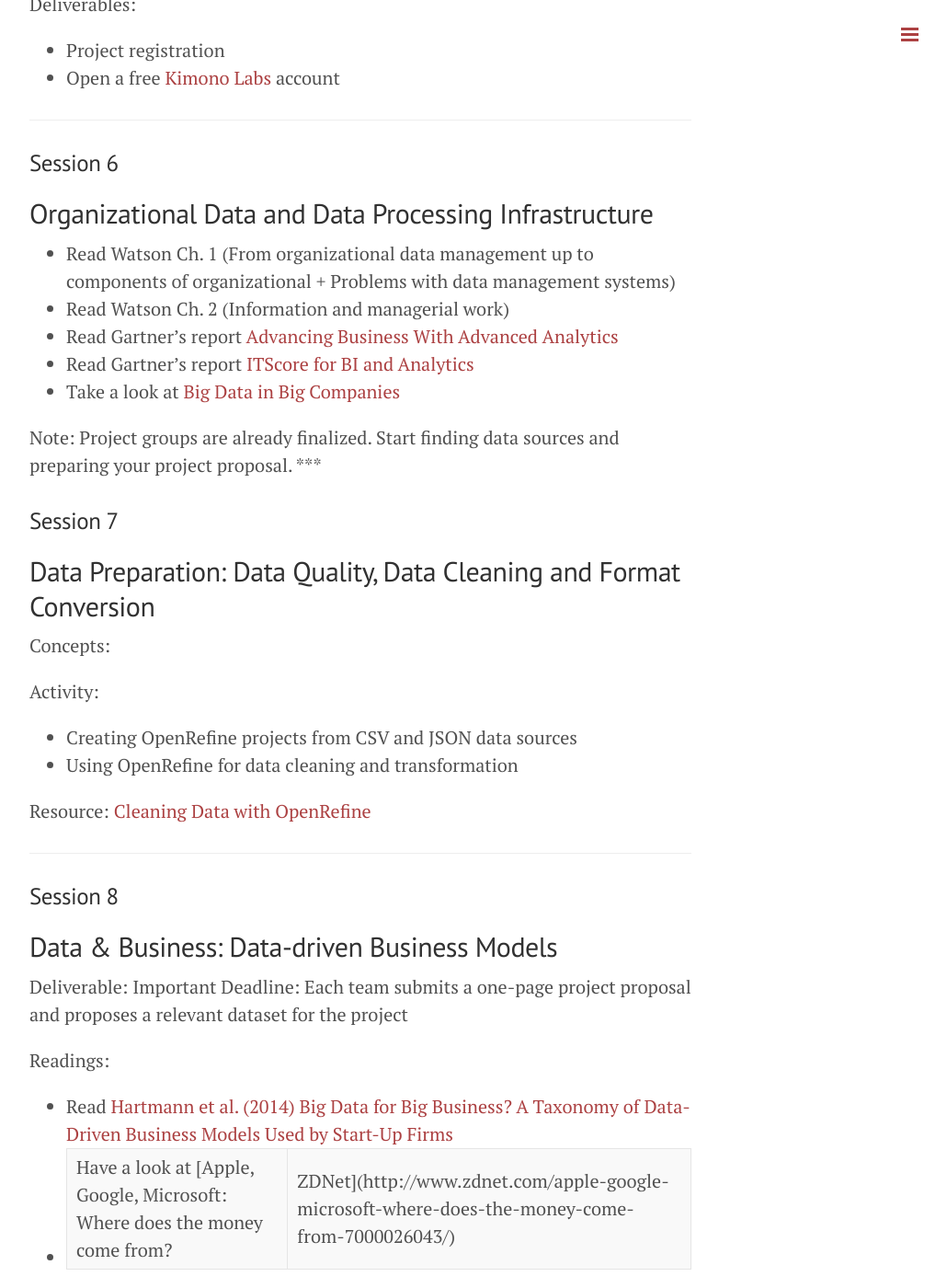
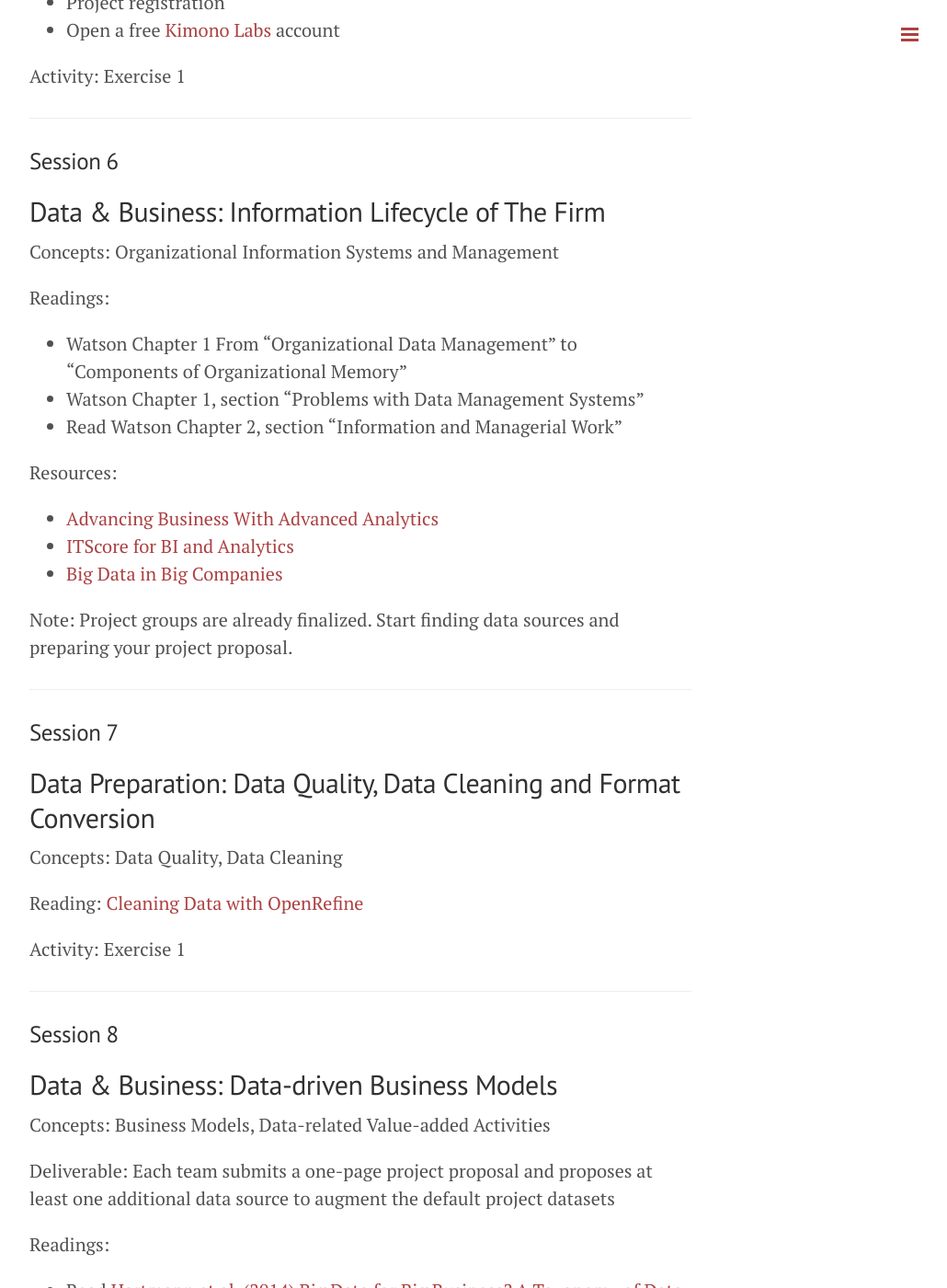
Before and after one commit to retrography/data-management, a Jekyll site: the page built from outline.markdown, in a window 1280 px wide and 1400 px high, scrolled down 2368 px. Shown: the whole window at 92% size, without its empty margins (248-1278 px from the left). Built offline with Jekyll 4.4.1, drawn with Linux system fonts in a browser that asks for light colours; Markdown is read by kramdown in place of the engine named in the settings; some of the changed text lies outside the part shown.

Commit message:
finalizing outline...

```diff
--- a/outline.markdown
+++ b/outline.markdown
@@ -6,28 +6,31 @@ title: Course Outline
 ### Session 1
 ## Data & Society: Data Ownership and Privacy
 
+Concepts: Information Privacy, Privacy Regulations, Data Ownership
+
 Readings:
 
-- Read Kitchin Ch. 10 ( up to "Data Security")
-- Take a look at [The Incorporated Woman | The Economist](http://www.economist.com/blogs/schumpeter/2014/06/who-owns-your-personal-data)
-- Take a look at [A Death in the Database | The New Yorker](http://www.newyorker.com/business/currency/a-death-in-the-database)
-- Take a look at [What Organization to Contact If You Have a Privacy Issue in Canada](https://www.priv.gc.ca/resource/tool-outil/infographic/leg_info_201405_e.asp)
-- And if you have time skim [Lenard & Rubin (2013) The Big Data Revolution: Privacy Considerations](http://www.techpolicyinstitute.org/files/lenard_rubin_thebigdatarevolutionprivacyconsiderations.pdf)
+- Kitchin Chapter 10 (Ethical, Political, Social and Legal Concerns)
+- [The Incorporated Woman | The Economist](http://www.economist.com/blogs/schumpeter/2014/06/who-owns-your-personal-data)
 
-[Slides]({{ site.baseurl}}/public/slides/session_22.pdf)
+Resources:
+
+- [What Organization to Contact If You Have a Privacy Issue in Canada](https://www.priv.gc.ca/resource/tool-outil/infographic/leg_info_201405_e.asp)
+- [Lenard & Rubin (2013) The Big Data Revolution: Privacy Considerations](http://www.techpolicyinstitute.org/files/lenard_rubin_thebigdatarevolutionprivacyconsiderations.pdf)
+
+[Slides](https://docs.google.com/presentation/d/1pgHngzrf7JcmKP902_KpAXu00dNBSkYvmDIGCe1An94/pub?start=false&loop=false&delayms=60000)
 <!--- modify the slides and include course introduction and some slides about Canadian privacy legislation --->
 
 ***
 ### Session 2
 ## Conceptualizing Data and Knowledge Discovery Process
 
-Readings:
+Concepts: Data, Information, Knowledge, Data Types
 
-- Read Kitchin Ch. 1
-- Skim Kitchin Ch. 2
-- Take a look at [CRISP-DM 1.0 knowledge discovery process](https://www.the-modeling-agency.com/crisp-dm.pdf)
+Reading: Kitchin Chapters 1 and 2 (Conceptualizing Data and Small Data, Data Infrastructures and Data Brokers)
 
-[Slides]({{ site.baseurl}}/public/slides/session_02.pdf)
+Resource: [CRISP-DM 1.0 knowledge discovery process](https://www.the-modeling-agency.com/crisp-dm.pdf)
+
 <!--- modify the slides http://cra.org/ccc/wp-content/uploads/sites/2/2015/05/bigdatawhitepaper.pdf, http://www.csd.uwo.ca/faculty/ling/cs435/fayyad.pdf  --->
 
 ***
@@ -40,25 +43,26 @@ Deliverable: Open a free [ElephantSQL](http://www.elephantsql.com) account (Turt
 
 Activity: Opening CSV and XML files in Excel
 
-[Slides]({{ site.baseurl}}/public/slides/session_02.pdf)
-
 ***
 ### Session 4
 ## Sources of Data: Open and Linked Data
 
+Concepts: Open Data, Data Markets, Linked Data, Data Augmentation
+
 Readings:
 
-- Read Kitchin Ch. 3
-- Skim [Open data: Unlocking innovation and performance with liquid information](http://www.mckinsey.com/insights/business_technology/open_data_unlocking_innovation_and_performance_with_liquid_information)
+- Kitchin Chapter 3 (Open and Linked Data)
 
 Activity: Discussing projects
 
-Additional Resources:
+Resources:
+- [Open data: Unlocking innovation and performance with liquid information](http://www.mckinsey.com/insights/business_technology/open_data_unlocking_innovation_and_performance_with_liquid_information)
+- [The Open Data Handbook](http://opendatahandbook.org)
 
-- [The Open Data Handbook](http://opendatahandbook.org)
-- [Open data example 1: Open Government Canada](http://open.canada.ca)
-- [Open data example 2: Gouvernement Ouvert Québec](http://www.donnees.gouv.qc.ca)
-- [Open data example 3: Montréal - Portail Données Ouvertes](http://donnees.ville.montreal.qc.ca)
+Open Data Examples:
+- [Open Government Canada](http://open.canada.ca)
+- [Gouvernement Ouvert Québec](http://www.donnees.gouv.qc.ca)
+- [Montréal - Portail Données Ouvertes](http://donnees.ville.montreal.qc.ca)
 
 Note: Project registration starts today. Register ASAP, or your chances of being assigned to your preferred project will diminish.
 
@@ -68,52 +72,63 @@ Note: Project registration starts today. Register ASAP, or your chances of being
 ### Session 5
 ## Data Preparation: Data Scraping and Data APIs
 
+Concepts: Data Scraping, Application Programming Interface
+
 Deliverables:
+
 - Project registration
 - Open a free [Kimono Labs](https://www.kimonolabs.com) account
 
-<!--- need a simple API example here --->
+Activity: Exercise 1
+
 ***
 ### Session 6
-## Organizational Data and Data Processing Infrastructure
+## Data & Business: Information Lifecycle of The Firm
 
-- Read Watson Ch. 1 (From organizational data management up to components of organizational + Problems with data management systems)
-- Read Watson Ch. 2 (Information and managerial work)
-- Read Gartner's report [Advancing Business With Advanced Analytics](http://www.gartner.com/document/3090420?ref=solrAll&refval=160421676&qid=10187e0cc7f2db0d549c9d44eb0bf868)
-- Read Gartner's report [ITScore for BI and Analytics](http://www.gartner.com/document/3103517?ref=solrAll&refval=160421610&qid=10187e0cc7f2db0d549c9d44eb0bf868)
-- Take a look at [Big Data in Big Companies](http://www.sas.com/resources/asset/Big-Data-in-Big-Companies.pdf)
+Concepts: Organizational Information Systems and Management
+
+Readings:
+
+- Watson Chapter 1 From "Organizational Data Management" to "Components of Organizational Memory"
+- Watson Chapter 1, section "Problems with Data Management Systems"
+- Read Watson Chapter 2, section "Information and Managerial Work"
+
+Resources:
+
+- [Advancing Business With Advanced Analytics](http://www.gartner.com/document/3090420?ref=solrAll&refval=160421676&qid=10187e0cc7f2db0d549c9d44eb0bf868)
+- [ITScore for BI and Analytics](http://www.gartner.com/document/3103517?ref=solrAll&refval=160421610&qid=10187e0cc7f2db0d549c9d44eb0bf868)
+- [Big Data in Big Companies](http://www.sas.com/resources/asset/Big-Data-in-Big-Companies.pdf)
 
 Note: Project groups are already finalized. Start finding data sources and preparing your project proposal.
-<!--- decide about format conversion tools --->
+
 ***
 ### Session 7
 ## Data Preparation: Data Quality, Data Cleaning and Format Conversion
 
-Concepts:
+Concepts: Data Quality, Data Cleaning
 
-Activity:
+Reading: [Cleaning Data with OpenRefine](http://programminghistorian.org/lessons/cleaning-data-with-openrefine)
 
-- Creating OpenRefine projects from CSV and JSON data sources
-- Using OpenRefine for data cleaning and transformation
-
-Resource: [Cleaning Data with OpenRefine](http://programminghistorian.org/lessons/cleaning-data-with-openrefine)
+Activity: Exercise 1
 
 ***
-
 ### Session 8
 ## Data & Business: Data-driven Business Models
 
-Deliverable: Important Deadline: Each team submits a one-page project proposal and proposes a relevant dataset for the project
+Concepts: Business Models, Data-related Value-added Activities
+
+Deliverable: Each team submits a one-page project proposal and proposes at least one additional data source to augment the default project datasets
 
 Readings:
 
-- Read [Hartmann et al. (2014) Big Data for Big Business? A Taxonomy of Data-Driven Business Models Used by Start-Up Firms](http://www.cambridgeservicealliance.org/uploads/downloadfiles/2014_March_Data Driven Business Models.pdf)
-- Have a look at [Apple, Google, Microsoft: Where does the money come from? | ZDNet](http://www.zdnet.com/apple-google-microsoft-where-does-the-money-come-from-7000026043/)
-- Have a look at [Facebook: Quarterly Earning Slides Q3 2014.](http://files.shareholder.com/downloads/AMDA-NJ5DZ/3618325453x0x789303/06decc7b-0588-4a52-a8dd-3a591ab02395/FBQ314EarningsSlides20141027.pdf)
+- Read [Hartmann et al. (2014) Big Data for Big Business? A Taxonomy of Data-Driven Business Models Used by Start-Up Firms](http://cambridgeservicealliance.eng.cam.ac.uk/news/March2014Paper)
 
-Activities: [Class Exercise](https://docs.google.com/presentation/d/195ZUXLbBWPZNtTAydUc0kHBMZl11m5byrdxEte64t28/edit?usp=sharing)<br />
+Activity: TBA
 
-[Slides]({{ site.baseurl}}/public/slides/session_05.pdf)
+Resources:
+
+- [Apple, Google, Microsoft: Where does the money come from? | ZDNet](http://www.zdnet.com/apple-google-microsoft-where-does-the-money-come-from-7000026043/)
+- [Facebook: Quarterly Earning Slides Q3 2014.](http://files.shareholder.com/downloads/AMDA-NJ5DZ/3618325453x0x789303/06decc7b-0588-4a52-a8dd-3a591ab02395/FBQ314EarningsSlides20141027.pdf)
 
 ***
 
@@ -122,25 +137,27 @@ Activities: [Class Exercise](https://docs.google.com/presentation/d/195ZUXLbBWPZ
 
 Concepts: Data Definition, Data Manipulation, Primary Key, Table, Field
 
+Reading: Watson Chapter 3 (stop at "Querying a database")
+
 Activities:
 
 - Getting familiar with PostgreSQL and Valentina Studio
-- Exercise 1
+- Exercise 3
 
 Note: Now that you know how to import data into database, you have to start importing your project data. Your data import is due in a week (Session 11).
 
 ***
-
 ### Session 10
 ## Cloud Services and Data Analytics in Action (Guest Speaker)
 
 Readings:
 
-- Read [Burghin et al. (2010) Clouds, big data, and smart assets: Ten tech-enabled business trends to watch McKinsey Quarterly](http://www.mckinsey.com/insights/high_tech_telecoms_internet/clouds_big_data_and_smart_assets_ten_tech-enabled_business_trends_to_watch)
-- Read Watson Ch. 19 (stop at “Conclusion—paradisepostponed”)
-- Have a look at [The Details About the CIA's Deal With Amazon | The Atlantic](http://www.theatlantic.com/technology/archive/2014/07/the-details-about-the-cias-deal-with-amazon/374632/)
+- [Burghin et al. (2010) Clouds, big data, and smart assets: Ten tech-enabled business trends to watch McKinsey Quarterly](http://www.mckinsey.com/insights/high_tech_telecoms_internet/clouds_big_data_and_smart_assets_ten_tech-enabled_business_trends_to_watch)
+- Watson Chapter 19 (stop at “Conclusion — paradise postponed”)
 
 Activity: Guest Speaker - Guillaume Bédard
+
+Resource: [The Details About the CIA's Deal With Amazon | The Atlantic](http://www.theatlantic.com/technology/archive/2014/07/the-details-about-the-cias-deal-with-amazon/374632/)
 
 [Slides]({{ site.baseurl }}/public/slides/session_07.pdf)
 
@@ -150,21 +167,25 @@ Activity: Guest Speaker - Guillaume Bédard
 
 Concepts: Entity Relationship Diagram, Foreign Key, Normalization, Tidying, Star Schema
 
+Readings:
+
+- Watson Chapters 7 & 8
+
 Deliverables:
 
-- 1-pager describing project data import process, and some data descriptives (for each group)
-- 7-minute presentation of the content of the above document. No powerpoint required. You are supposed to demonstrate the outcomes on Valentina.
+- Each team submits a one-page document describing its data cleaning and import process, as well as outlining the data structure.
+- Each team appoints one member to present the above document in front of the class. No powerpoint is required. You are supposed to demonstrate the outcomes directly on Valentina Studio.
 
 ***
-
 ### Session 12
 ## Data & Business: Data Science and Data-Driven Decision Making
 
+Concepts: Big Data, Data-Driven Decision Making, Data Science
+
 Readings:
 
-- Read Kitchin Ch. 6
-- Have a look at [McAfee et al. (2012) Big Data: The management revolution | HBR](https://hbr.org/2012/10/big-data-the-management-revolution)
-- Have a look at [Davenport & Patil (2012) Data Scientist: The Sexiest Job of the 21st Century | HBR](https://hbr.org/2012/10/data-scientist-the-sexiest-job-of-the-21st-century/)
+- [McAfee et al. (2012) Big Data: The management revolution | HBR](https://hbr.org/2012/10/big-data-the-management-revolution)
+- [Davenport & Patil (2012) Data Scientist: The Sexiest Job of the 21st Century | HBR](https://hbr.org/2012/10/data-scientist-the-sexiest-job-of-the-21st-century/)
 
 ***
 ### Session 13
```
Also changed, not shown: other parts of outline.markdown (+11 -8 lines).
